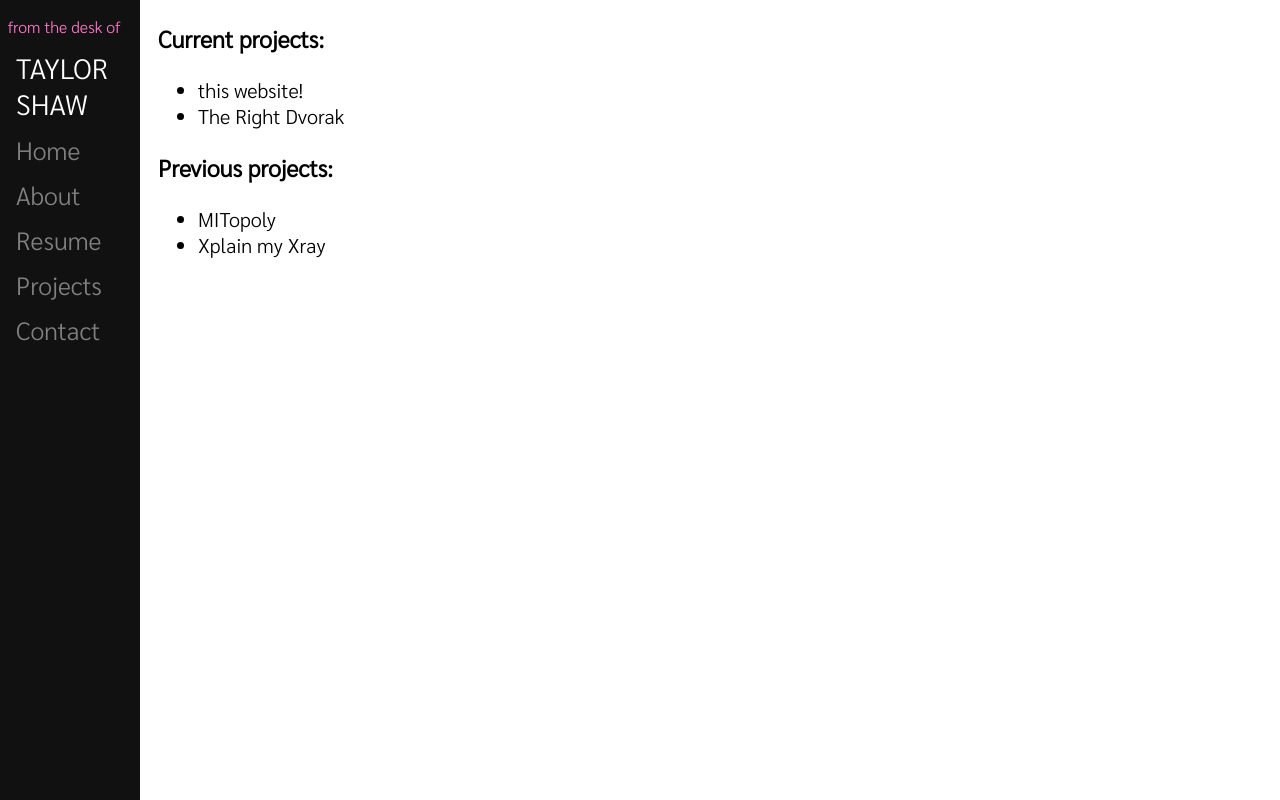
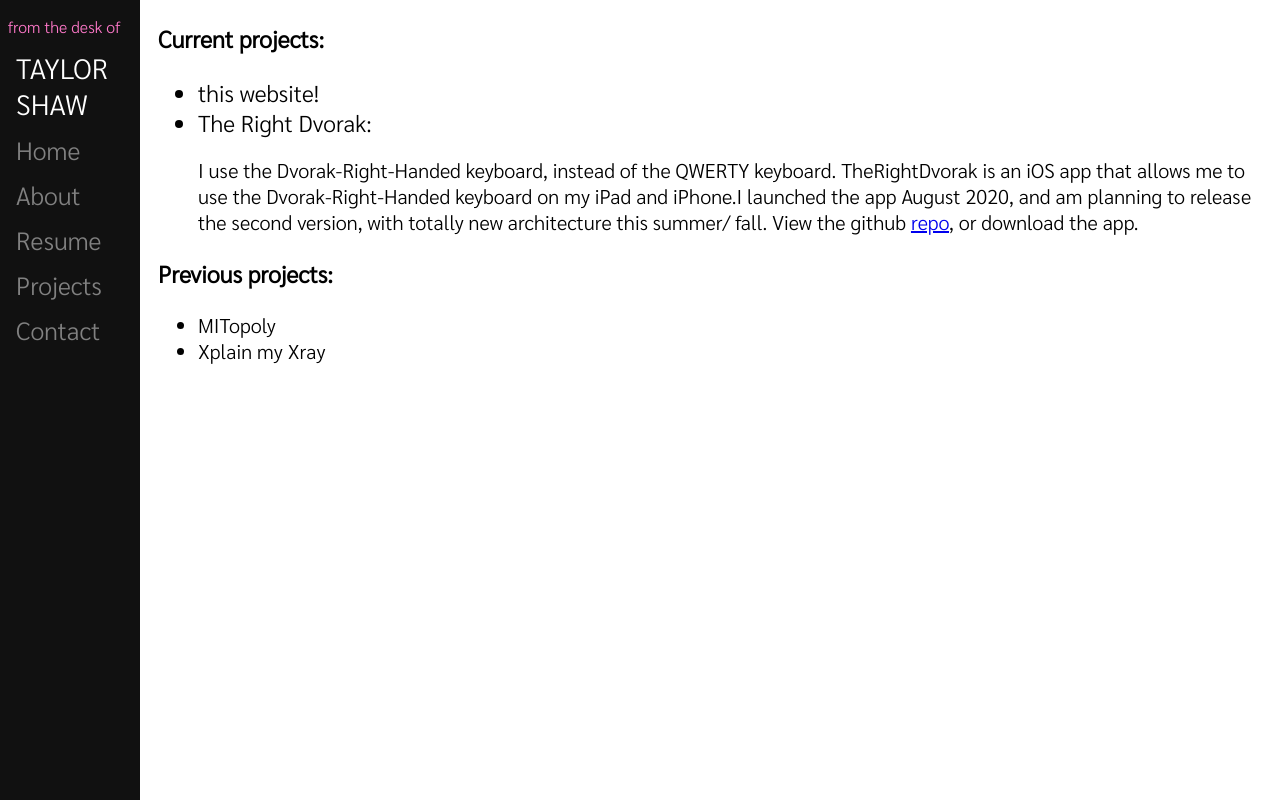
Before and after one commit to teafortay/taylorcodeshop, a React app: page /projects in a window 1280 px wide. Built offline with nearby package versions, Linux system fonts and the light colour scheme; the HTML template or start-up script is replaced by a standard one.

Commit message:
adding more text to projects page

```diff
--- a/client/src/components/pages/Home.css
+++ b/client/src/components/pages/Home.css
@@ -1 +1,9 @@
-/* Fill me in :) */
+.Text-lilfont{
+    font-size: 18x;;
+}
+.Text-medfont{
+    font-size: 23px;
+}
+.Text-bigfont{
+    font-size: 26px;;
+}
--- a/client/src/components/pages/Projects.js
+++ b/client/src/components/pages/Projects.js
@@ -19,8 +19,17 @@ class Projects extends Component {
         <>
           <h3> Current projects:</h3>
           <ul>
-          <li>this website!</li>
-          <li>The Right Dvorak</li>
+          <li className="Text-medfont">this website!</li>
+          <li className="Text-medfont">The Right Dvorak:</li>
+          <p>
+            I use the Dvorak-Right-Handed keyboard, instead of the QWERTY
+             keyboard. TheRightDvorak is an iOS app that allows me to use the Dvorak-Right-Handed
+             keyboard on my iPad and iPhone.I launched the app August 2020, and
+             am planning to release the second version, with totally new
+             architecture this summer/ fall.
+             View the github <a href="https://github.com/teafortay/tayboard">repo</a>, or
+             download the <a>app</a>.
+          </p>
         </ul>
         <h3>Previous projects:</h3>
         <ul>
```
Also changed, not shown: 1 other file (tests, documents, lock files or other folders).
